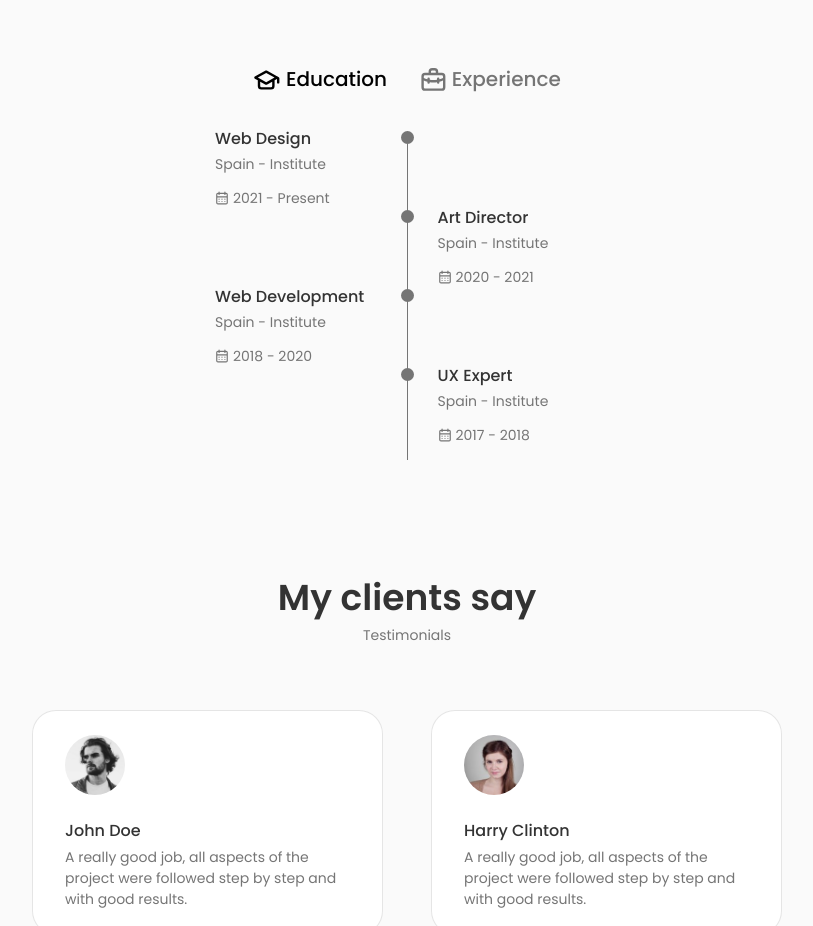
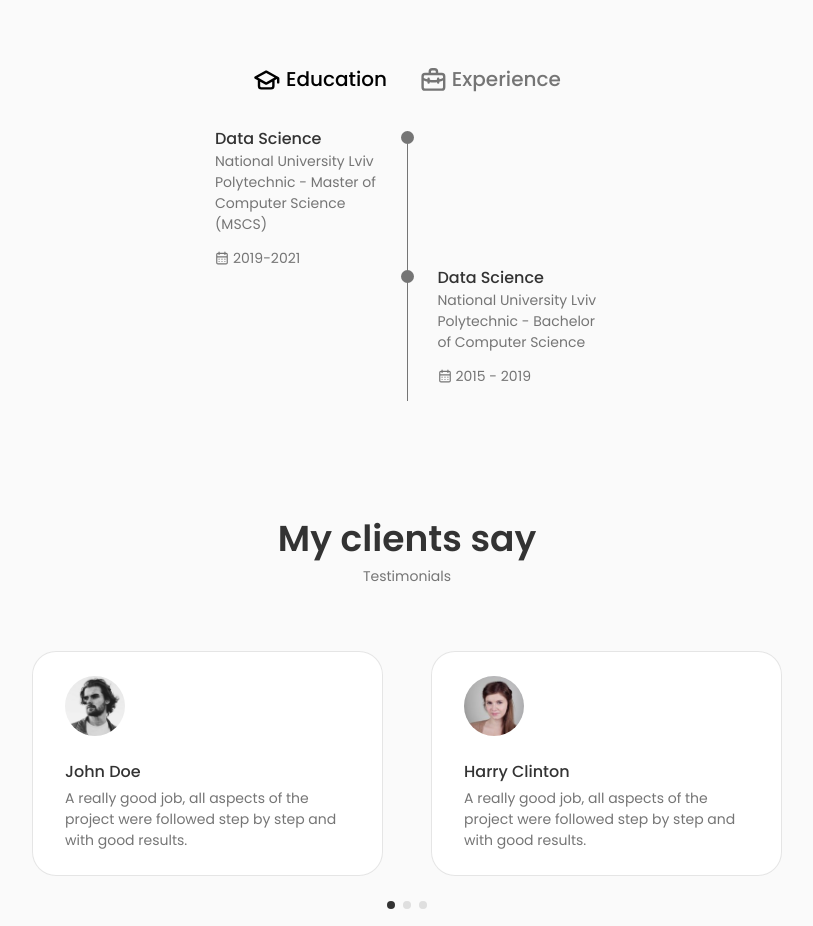
Before and after one commit to alterproger/portfolio, a Next.js app: page / in a window 1280 px wide. Shown: the part 2901-3827 px from the top of the page, without its empty margins (233-1046 px from the left). Built offline with nearby package versions, Linux system fonts and the light colour scheme.

Commit message:
refactor: change education data

```diff
--- a/src/sections/qualification/libs/constants.ts
+++ b/src/sections/qualification/libs/constants.ts
@@ -2,24 +2,16 @@ import { type TimelineItem } from './types';
 
 const EDUCATION_TIMELINE: TimelineItem[] = [
   {
-    title: 'Web Design',
-    subtitle: 'Spain - Institute',
-    date: '2021 - Present',
+    title: 'Data Science',
+    subtitle:
+      'National University Lviv Polytechnic - Master of Computer Science (MSCS)',
+    date: '2019-2021',
   },
   {
-    title: 'Art Director',
-    subtitle: 'Spain - Institute',
-    date: '2020 - 2021',
-  },
-  {
-    title: 'Web Development',
-    subtitle: 'Spain - Institute',
-    date: '2018 - 2020',
-  },
-  {
-    title: 'UX Expert',
-    subtitle: 'Spain - Institute',
-    date: '2017 - 2018',
+    title: 'Data Science',
+    subtitle:
+      'National University Lviv Polytechnic - Bachelor of Computer Science',
+    date: '2015 - 2019',
   },
 ];
 
```
